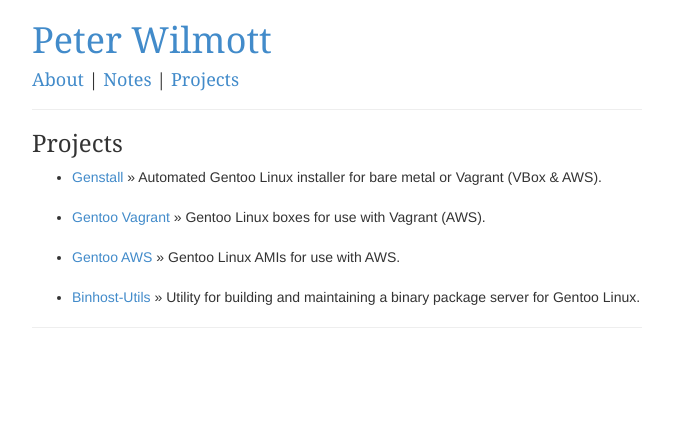
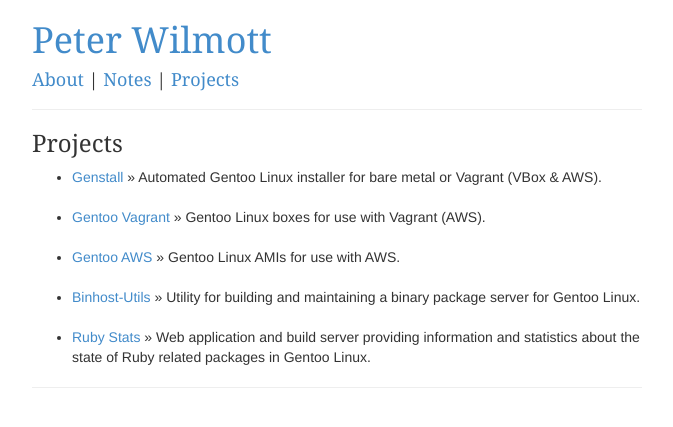
Before and after one commit to p8952/p8952.github.io.old, a Jekyll site: the page built from projects.html, in a window 1280 px wide. Shown: the top 427 px of the page, without its empty margins (303-976 px from the left). Built offline with Jekyll 4.4.1, drawn with Linux system fonts in a browser that asks for light colours; Markdown is read by kramdown in place of the engine named in the settings.

Commit message:
Add ruby-stats to projects page

```diff
--- a/projects.html
+++ b/projects.html
@@ -12,6 +12,8 @@ title: Projects
 	<li><a href="https://eu-west-1.console.aws.amazon.com/ec2/v2/home?&region=eu-west-1#Images:visibility=public-images;search=903313389611">Gentoo AWS</a> &raquo; Gentoo Linux AMIs for use with AWS.</li>
 	<br>
 	<li><a href="https://github.com/p8952/binhost-utils">Binhost-Utils</a> &raquo; Utility for building and maintaining a binary package server for Gentoo Linux.</li>
+	<br>
+	<li><a href="http://ruby-stats.p8952.info">Ruby Stats</a> &raquo; Web application and build server providing information and statistics about the state of Ruby related packages in Gentoo Linux.</li>
 </ul>
 
 <hr>
```
Also changed, not shown: 1 other file.
